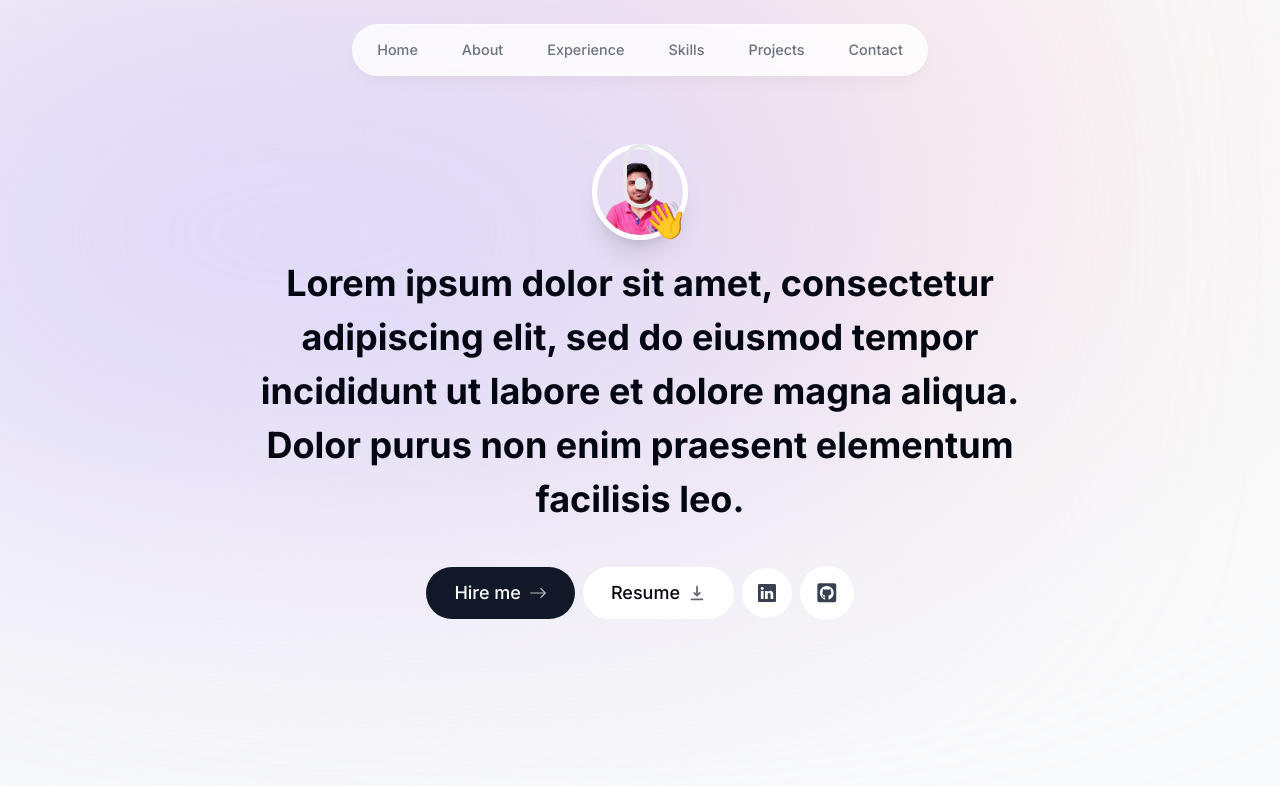
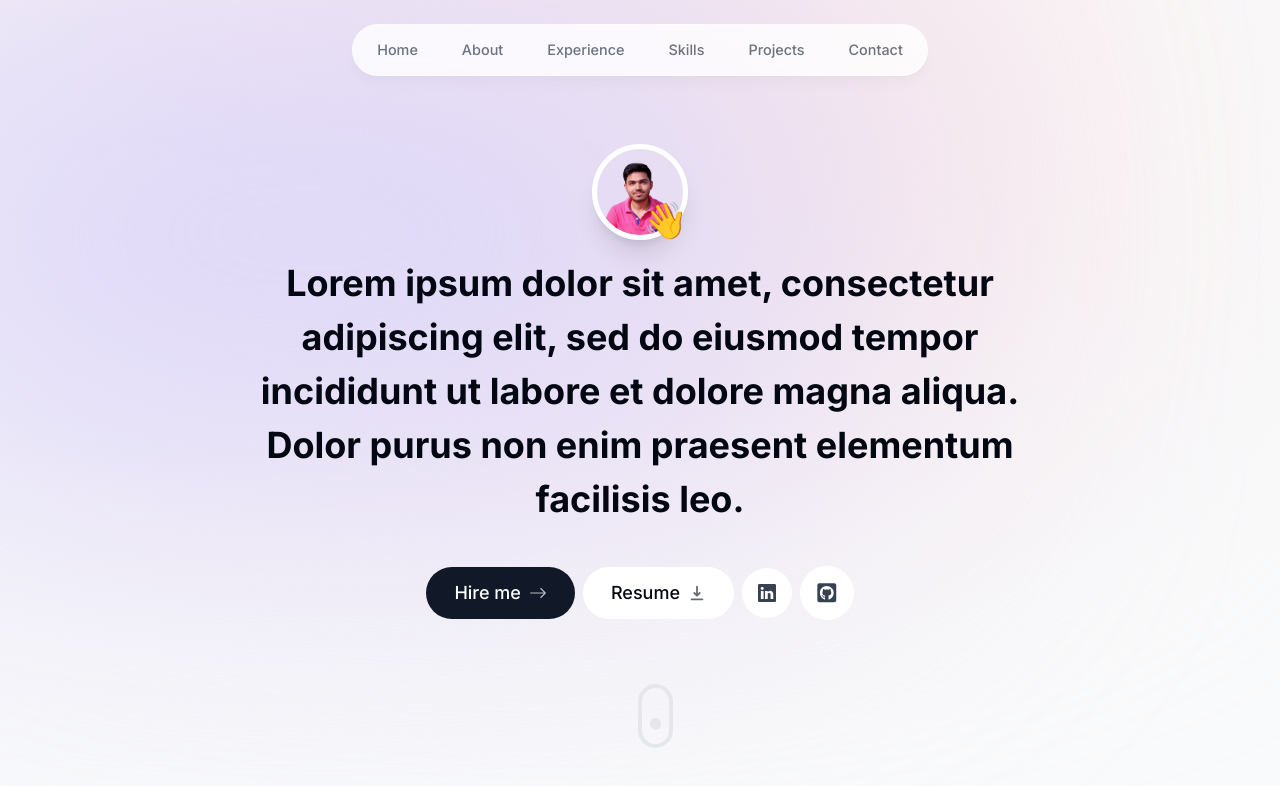
Before and after one commit to thehashmap/thehashmap.github.io, a Next.js app: page / in a window 1280 px wide. Shown: the top 786 px of the page. Built offline with nearby package versions, Linux system fonts and the light colour scheme.

Commit message:
fix: divider position

```diff
--- a/components/section-divider.tsx
+++ b/components/section-divider.tsx
@@ -6,7 +6,7 @@ import { motion } from "framer-motion";
 export default function SectionDivider() {
   return (
     <motion.div
-      className="absolute w-full flex justify-center items-center"
+      className="my-16 h-16 w-1 sm:block"
       initial={{ opacity: 0, y: 100 }}
       animate={{ opacity: 1, y: 0 }}
       transition={{ delay: 0.125 }}
```
